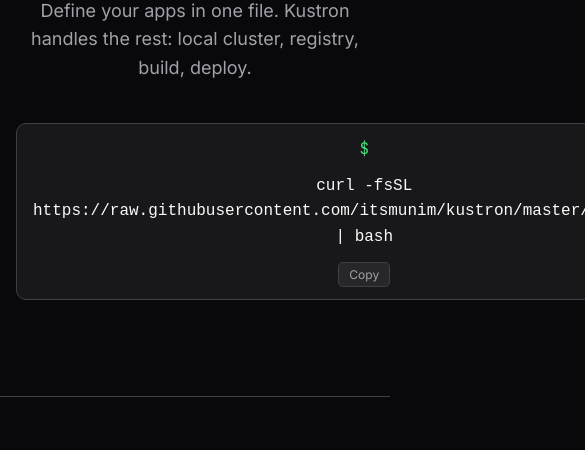
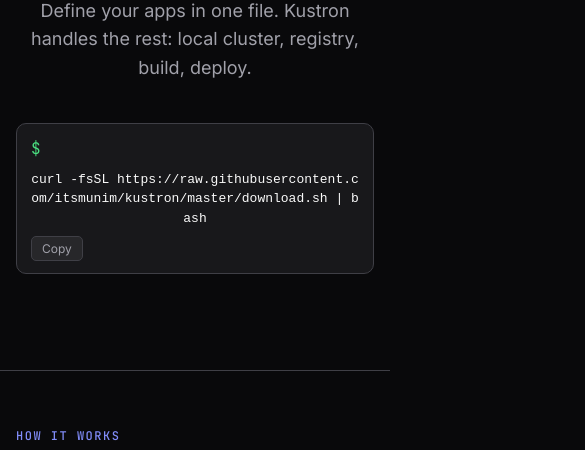
Before and after one commit to itsmunim/kustron, a website: page docs/index.html in a window 390 px wide. Shown: the part 326-776 px from the top of the page, 585 px wide, since content can reach past the window. Drawn offline with nearby package versions, Linux system fonts and the light colour scheme; no server answers.

Commit message:
fix: mobile cmd banner

```diff
--- a/docs/index.html
+++ b/docs/index.html
@@ -860,8 +860,26 @@
       }
 
       .install-block {
+        width: 100%;
+        max-width: 100%;
         flex-wrap: wrap;
-        justify-content: center;
+        justify-content: flex-start;
+        gap: 8px;
+        padding: 12px 14px;
+      }
+
+      .install-block code {
+        min-width: 0;
+        flex: 1 1 auto;
+        white-space: normal;
+        overflow-wrap: anywhere;
+        word-break: break-all;
+        font-size: 13px;
+        line-height: 1.5;
+      }
+
+      .copy-btn {
+        flex-shrink: 0;
       }
 
       .footer-inner {
```
